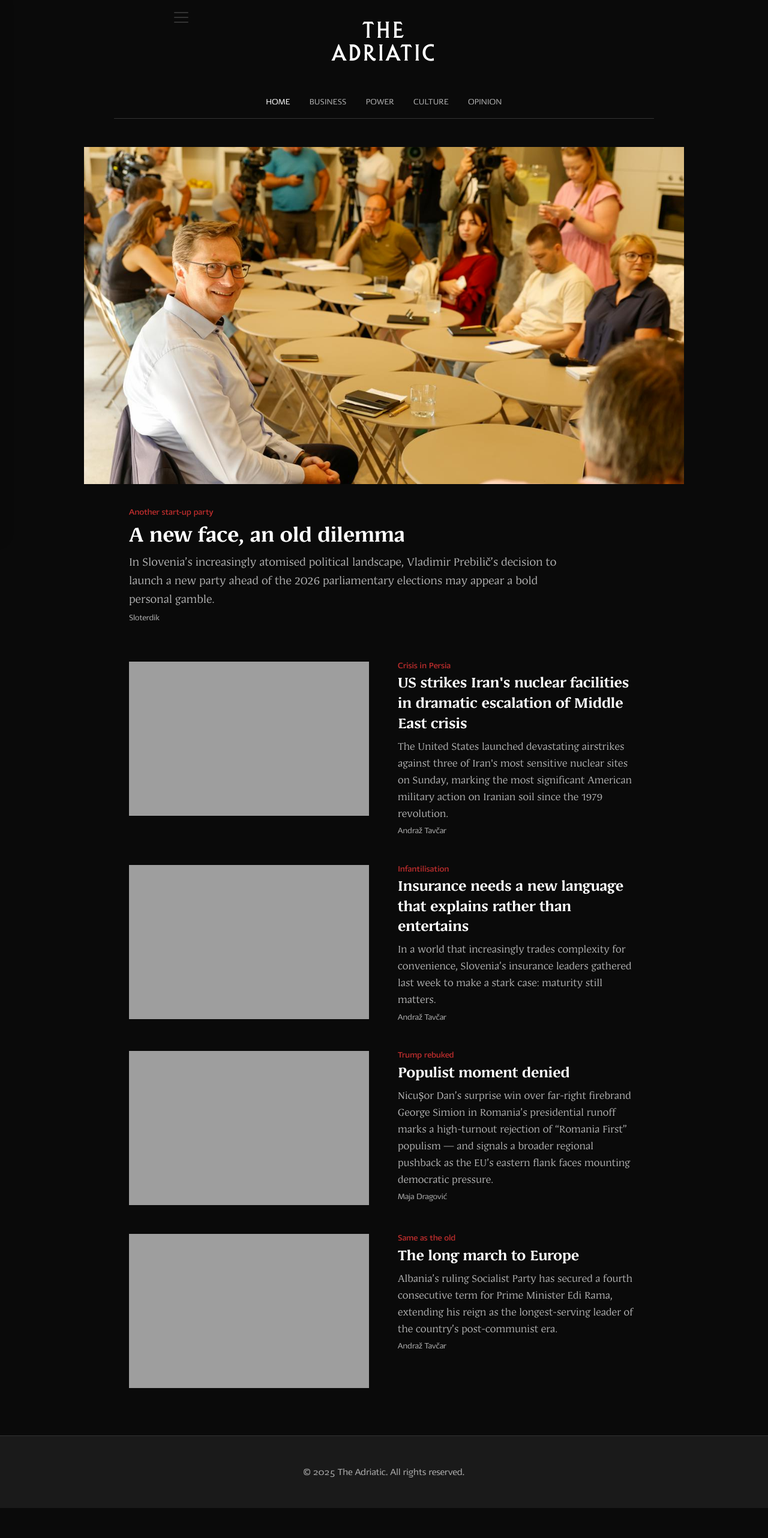
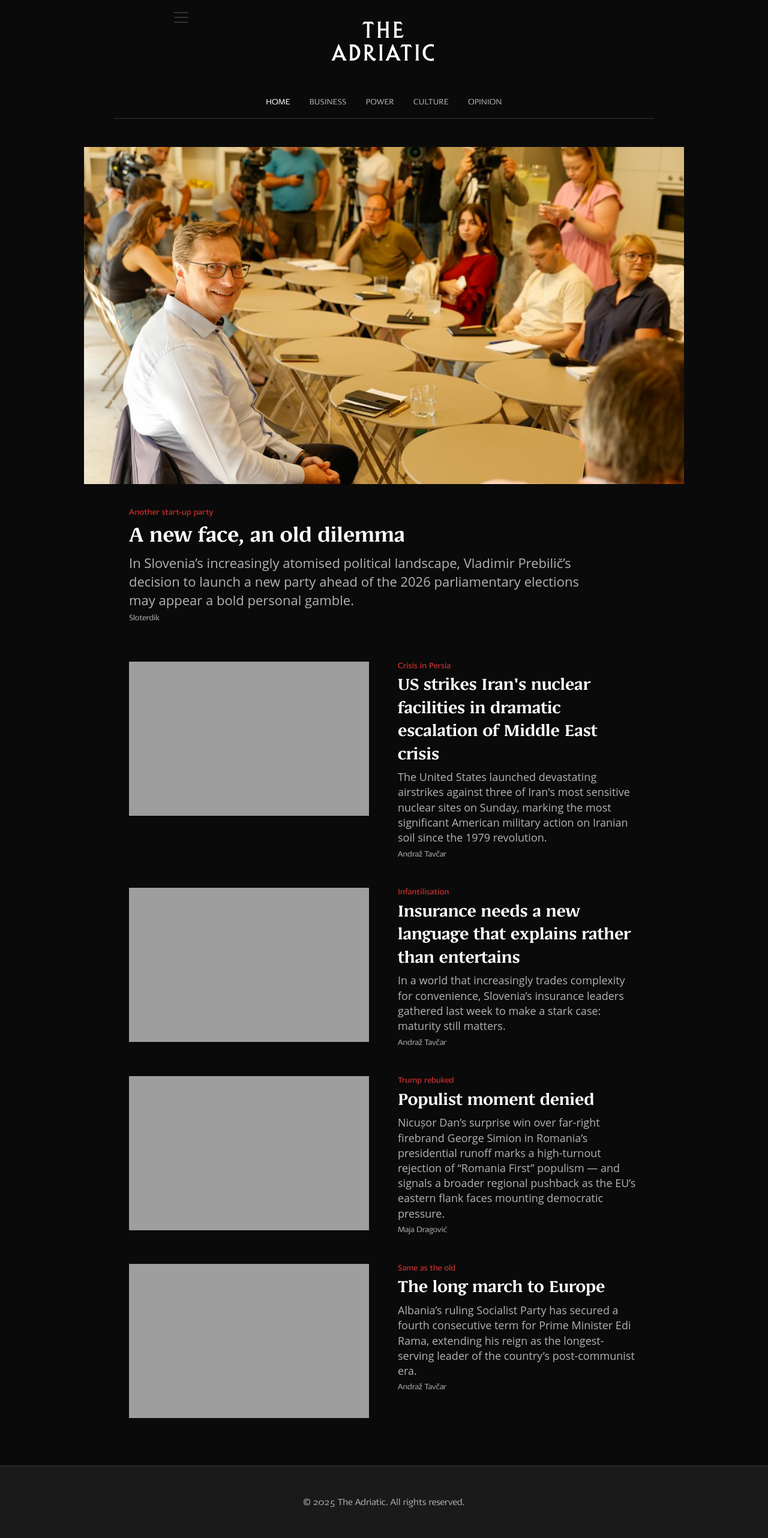
Before and after one commit to tfhoerest/azt, a Jekyll site: the page built from index.html, in a window 1280 px wide. Shown: the whole page at 60% size. Built offline with Jekyll 4.4.1, drawn with Linux system fonts in a browser that asks for light colours; the list of posts is cut into pages by our own code; before the commit the page ends 2514 px from its top, so only the background shows below that.

Commit message:
Update home.html

```diff
--- a/_layouts/home.html
+++ b/_layouts/home.html
@@ -85,7 +85,7 @@ layout: default
 }
 
 .hero-summary {
-    font-family: 'Adriatic22', Georgia, serif;
+    font-family: 'Open Sans', Arial, sans-serif;
     font-size: var(--z-ds-fontsize-22);
     color: var(--z-ds-color-text-70);
     line-height: 1.2 !important;  /* Tighter line height */
@@ -127,8 +127,8 @@ layout: default
 
 .article-content h3 {
     font-family: 'Adriatic22', Georgia, serif;
-    font-size: 1.75rem; ;
-    font-weight: 600;
+    font-size: 2rem;
+    font-weight: 700;
     color: var(--z-ds-color-text-100);
     line-height: 1.3;
     margin-top: var(--z-ds-space-xxs);  /* Tighter spacing after category */
@@ -145,9 +145,9 @@ layout: default
 }
 
 .article-excerpt {
-    font-family: 'Adriatic22', Georgia, serif;
+    font-family: 'Open Sans', Arial, sans-serif;
     color: var(--z-ds-color-text-70);
-    font-size: 1.25rem;
+    font-size: 1.125rem;
     line-height: 1.5;
     margin-bottom: var(--z-ds-space-s);  /* Space before author */
 }
```
